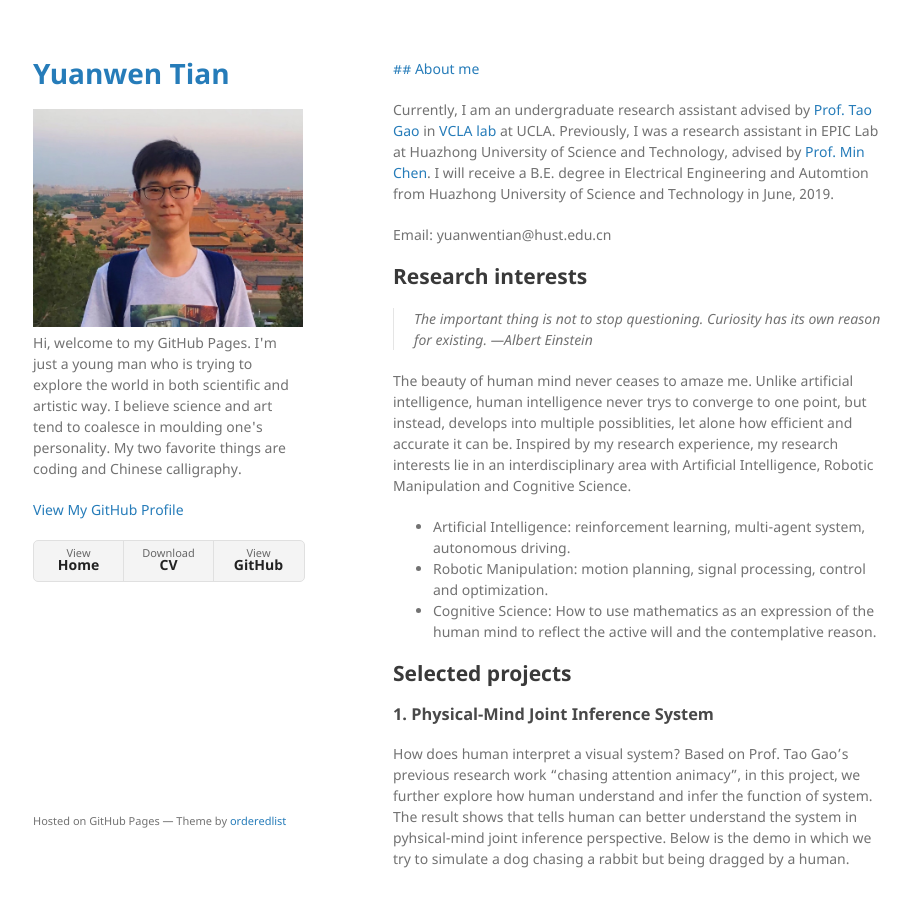
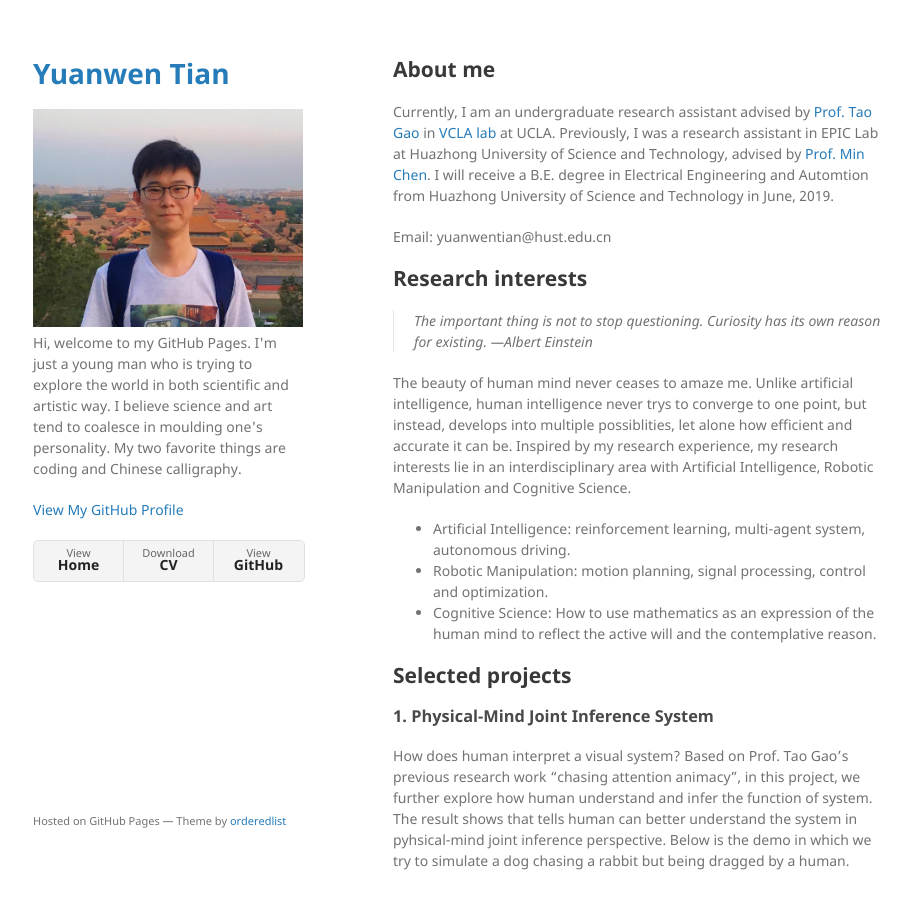
Before and after one commit to yuanwentian/yuanwentian.github.io, a Jekyll site: the page built from index.md, in a window 1280 px wide and 900 px high. Shown: the whole window, without its empty margins (177-1088 px from the left). Built offline with Jekyll 4.4.1, drawn with Linux system fonts in a browser that asks for light colours; our own code applies the rules of GitHub Pages for plain Markdown files.

```diff
--- a/index.md
+++ b/index.md
@@ -2,7 +2,7 @@
 layout: default
 ---
 
-[## About me](/)
+## About me
 
 Currently, I am an undergraduate research assistant advised by [Prof. Tao Gao](http://www.stat.ucla.edu/~taogao/) in [VCLA lab](http://vcla.stat.ucla.edu/index.html) at UCLA. Previously, I was a research assistant in EPIC Lab at Huazhong University of Science and Technology, advised by [Prof. Min Chen](http://mmlab.snu.ac.kr/~mchen/). I will receive a B.E. degree in Electrical Engineering and Automtion from Huazhong University of Science and Technology in June, 2019.
 
```
